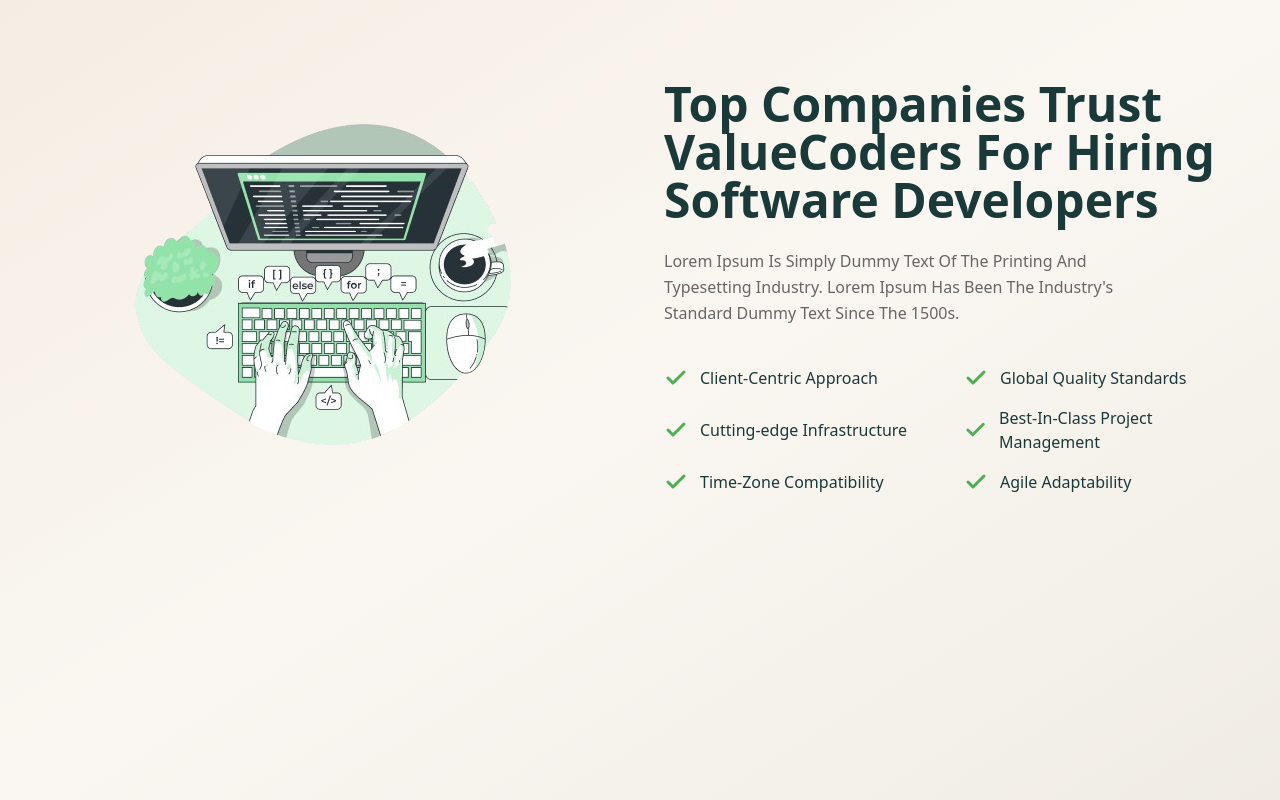
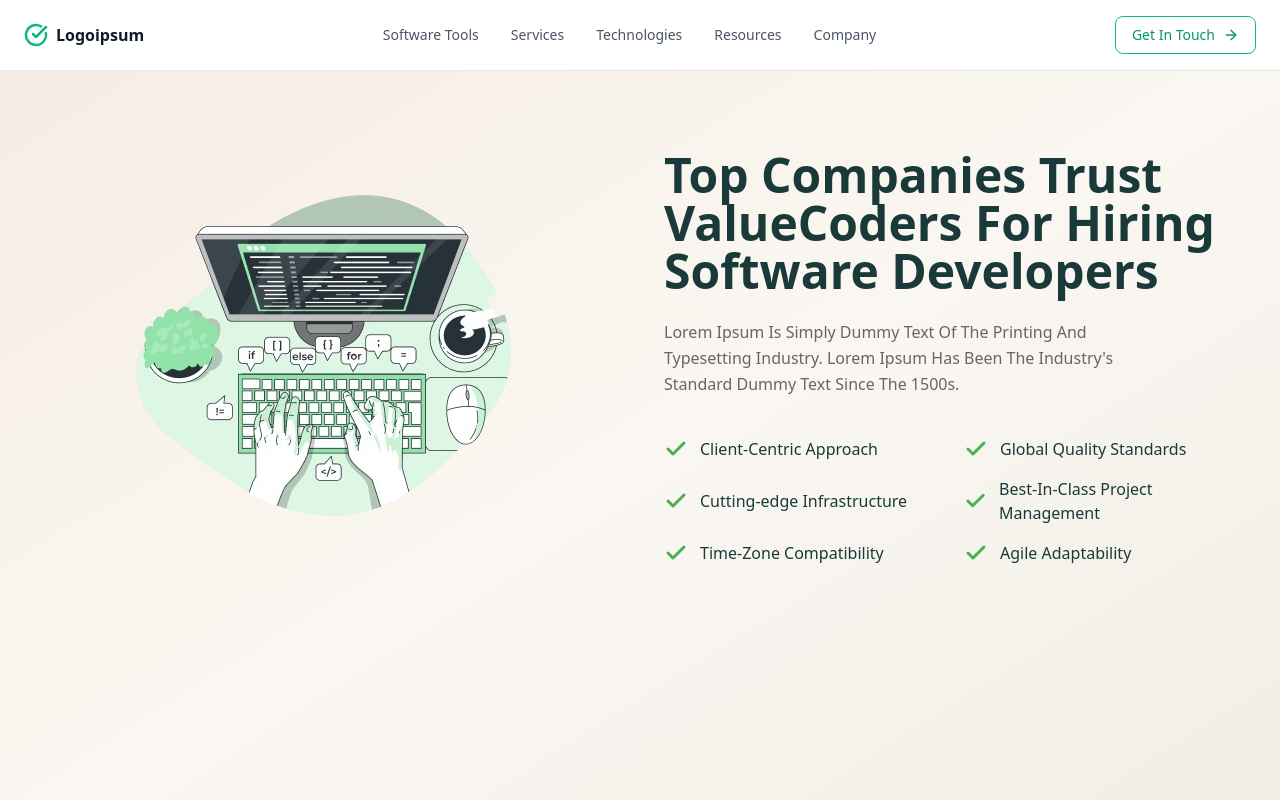
Before and after one commit to irakeshbind/Digital-Prospects-HR, a React (Create React App) app: page / in a window 1280 px wide. Shown: the top 800 px of the page. Built offline with nearby package versions, Linux system fonts and the light colour scheme.

Commit message:
headers part complete

```diff
--- a/src/App.js
+++ b/src/App.js
@@ -7,16 +7,19 @@
 
 import { Footer } from "./componets/Footer";
 import Testimonial from "./componets/Testimonial";
+import Header from "./componets/Header";
 
 const App = () => {
   return (
     <div>
+      {/* 1 */}
+      <Header/>
+
+      {/* 2 */}
       <TopCom />
       <Card />
       <Software />
-
       <Testimonial />
-
       <Footer />
     </div>
   );
--- a/src/componets/Header.js
+++ b/src/componets/Header.js
@@ -1,9 +1,93 @@
-import React from 'react'
+"use client";
 
-const Header = () => {
+import { useState } from "react";
+import { CheckCircle, ArrowRight, Menu, X } from "lucide-react";
+
+export default function Header() {
+  const [mobileOpen, setMobileOpen] = useState(false);
+
+  const navItems = [
+    { label: "Software Tools", href: "#" },
+    { label: "Services", href: "#" },
+    { label: "Technologies", href: "#" },
+    { label: "Resources", href: "#" },
+    { label: "Company", href: "#" },
+  ];
+
   return (
-    <div>Header</div>
-  )
+    <header className="w-full bg-white border-b border-gray-200">
+      <div className="max-w-7xl mx-auto px-6 py-4 flex items-center justify-between">
+        {/* Logo */}
+        <div className="flex items-center gap-2">
+          <CheckCircle className="w-6 h-6 text-emerald-500" strokeWidth={2.5} />
+          <span className="font-semibold text-gray-900">Logoipsum</span>
+        </div>
+
+        {/* Desktop Navigation */}
+        <nav className="hidden md:flex items-center gap-8" aria-label="Primary">
+          {navItems.map((item) => (
+            <a
+              key={item.label}
+              href={item.href}
+              className="text-sm text-gray-600 hover:text-gray-900 transition-colors"
+            >
+              {item.label}
+            </a>
+          ))}
+        </nav>
+
+        {/* Right actions */}
+        <div className="flex items-center gap-4">
+          {/* CTA Button (hidden on very small screens) */}
+          <button
+            className="hidden sm:inline-flex items-center gap-2 px-4 py-2 border border-emerald-500 text-emerald-600 rounded-lg hover:bg-emerald-50 transition-colors text-sm font-medium"
+            type="button"
+          >
+            Get In Touch
+            <ArrowRight className="w-4 h-4" />
+          </button>
+
+          {/* Mobile menu toggle */}
+          <button
+            className="inline-flex md:hidden items-center justify-center p-2 rounded-md text-gray-600 hover:bg-gray-100 focus:outline-none"
+            onClick={() => setMobileOpen((s) => !s)}
+            aria-label={mobileOpen ? "Close menu" : "Open menu"}
+          >
+            {mobileOpen ? (
+              <X className="w-5 h-5" />
+            ) : (
+              <Menu className="w-5 h-5" />
+            )}
+          </button>
+        </div>
+      </div>
+
+      {/* Mobile menu */}
+      {mobileOpen && (
+        <div className="md:hidden border-t border-gray-100 bg-white">
+          <div className="max-w-7xl mx-auto px-6 py-4 flex flex-col gap-3">
+            {navItems.map((item) => (
+              <a
+                key={item.label}
+                href={item.href}
+                className="block text-sm text-gray-700 hover:text-gray-900 py-2 transition-colors"
+                onClick={() => setMobileOpen(false)}
+              >
+                {item.label}
+              </a>
+            ))}
+
+            <button
+              className="w-full mt-2 inline-flex items-center justify-center gap-2 px-4 py-2 border border-emerald-500 text-emerald-600 rounded-lg hover:bg-emerald-50 transition-colors text-sm font-medium"
+              type="button"
+              onClick={() => setMobileOpen(false)}
+            >
+              Get In Touch
+              <ArrowRight className="w-4 h-4" />
+            </button>
+          </div>
+        </div>
+      )}
+    </header>
+  );
 }
-
-export default Header
```
